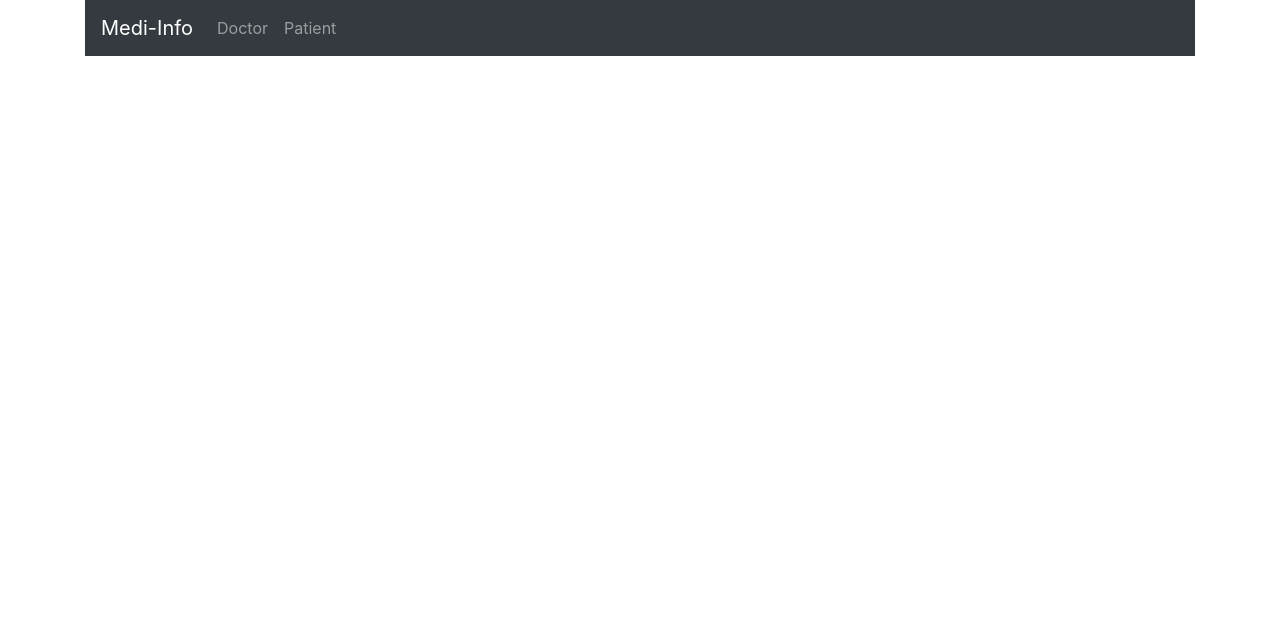
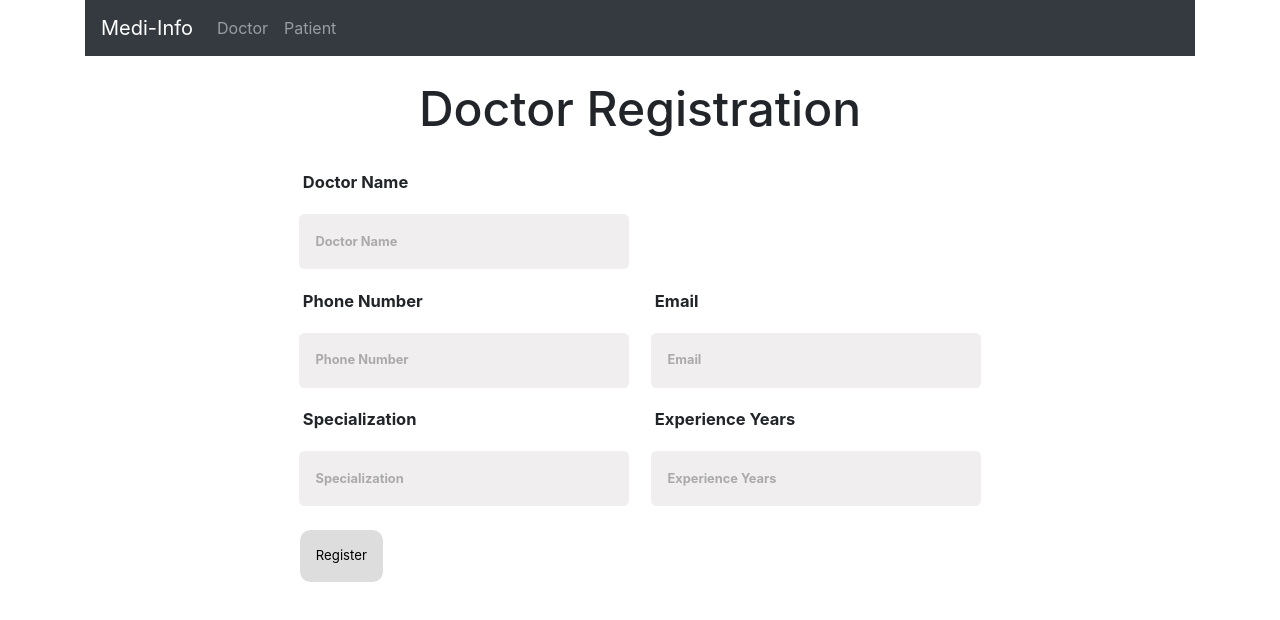
Before and after one commit to jeel2308/dot_slash, a React (Create React App) app in the folder frontend/: page /doctor-form in a window 1280 px wide. Shown: the top 620 px of the page. Built offline with nearby package versions, Linux system fonts and the light colour scheme.

Commit message:
add doctor form

```diff
--- /dev/null
+++ b/frontend/src/components/DoctorForm.js
@@ -0,0 +1,139 @@
+import React from "react";
+import { withFormik, Form, Field } from "formik";
+import * as Yup from "yup";
+import "../styles/DoctorForm.scss";
+import { Container } from "react-bootstrap";
+
+const SignUp = ({ errors, touched, handleSubmit, isSubmitting, values }) => (
+  <Container className="form" style={{ fontSize: "11px" }}>
+    <Form onSubmit={handleSubmit} className="login-form">
+      <h3 style={{ textAlign: "center", margin: "1.5rem", fontSize: "3rem" }}>
+        Doctor Registration
+      </h3>
+      <div className="form__side-wrapper">
+        <div className="form__wrapper">
+          <label htmlFor="dname" className="form__label">
+            Doctor Name
+          </label>
+          <Field
+            type="id"
+            name="dname"
+            placeholder="Doctor Name"
+            className="form__input"
+          />
+          {touched.dname && errors.dname && (
+            <div className="form__error">{errors.dname}</div>
+          )}
+        </div>
+      </div>
+
+      <div className="form__side-wrapper">
+        <div className="form__wrapper">
+          <label htmlFor="phone" className="form__label">
+            Phone Number
+          </label>
+          <Field
+            type="text"
+            name="phone"
+            placeholder="Phone Number"
+            className="form__input"
+          />
+          {touched.phone && errors.phone && (
+            <div className="form__error">{errors.phone}</div>
+          )}
+        </div>
+        <div className="form__wrapper">
+          <label htmlFor="email" className="form__label">
+            Email
+          </label>
+          <Field
+            type="text"
+            name="email"
+            placeholder="Email"
+            className="form__input"
+          />
+          {touched.email && errors.email && (
+            <div className="form__error">{errors.email}</div>
+          )}
+        </div>
+      </div>
+
+      <div className="form__side-wrapper">
+        <div className="form__wrapper">
+          <label htmlFor="specialization" className="form__label">
+            Specialization
+          </label>
+          <Field
+            type="text"
+            name="specialization"
+            placeholder="Specialization"
+            className="form__input"
+          />
+          {touched.specialization && errors.specialization && (
+            <div className="form__error">{errors.specialization}</div>
+          )}
+        </div>
+        <div className="form__wrapper">
+          <label htmlFor="experience_yrs" className="form__label">
+            Experience Years
+          </label>
+          <Field
+            type="text"
+            name="experience_yrs"
+            placeholder="Experience Years"
+            className="form__input"
+          />
+          {touched.experience_yrs && errors.experience_yrs && (
+            <div className="form__error">{errors.experience_yrs}</div>
+          )}
+        </div>
+      </div>
+
+      <button
+        disabled={isSubmitting}
+        type="submit"
+        className="login-form__submit"
+      >
+        Register
+      </button>
+    </Form>
+  </Container>
+);
+
+const FormikEnhance = withFormik({
+  mapPropsToValues: ({
+    dname,
+    phone,
+    email,
+    experience_yrs,
+    specialization
+  }) => {
+    return {
+      dname: dname || "",
+      phone: phone || "",
+      email: email || "",
+      experience_yrs: experience_yrs || "",
+      specialization: specialization || ""
+    };
+  },
+  validationSchema: Yup.object().shape({
+    dname: Yup.string().required("Name is required."),
+    phone: Yup.string().required("Phone is required."),
+    email: Yup.string()
+      .required("Email is required.")
+      .email("Email has to be valide."),
+    experience_yrs: Yup.number().required("Experience Year is required."),
+    specialization: Yup.string().required("Enter your specialization field.")
+  }),
+  handleSubmit: (
+    values,
+    { resetForm, setSubmitting, setErrors, ...formikBag }
+  ) => {
+    // formikBag.props.registerUser(values, formikBag.props.history);
+    console.log(values);
+    resetForm();
+    setSubmitting(false);
+  }
+})(SignUp);
+
+export default FormikEnhance;
--- a/frontend/src/index.js
+++ b/frontend/src/index.js
@@ -1,6 +1,6 @@
 import React from "react";
 import ReactDOM from "react-dom";
-import "./index.css";
+import "./index.scss";
 import App from "./App";
 import "bootstrap/dist/css/bootstrap.min.css";
 import * as serviceWorker from "./serviceWorker";
--- /dev/null
+++ b/frontend/src/index.scss
@@ -0,0 +1,33 @@
+:root {
+  //   --color-primary: #252839;
+  --color-white: #ffffff;
+  --color-primary-dark: #14161f;
+  --color-primary-light: #252839;
+  --color-grey-light-2: #f4f2f2;
+  --color-grey-light-1: #faf9f9;
+  --color-grey-light-3: #f0eeee;
+  --color-grey-light-4: #ccc;
+  // --color-grey-dark-1: #333;
+  // --color-grey-dark-2: #777;
+  // --color-grey-dark-3: #999;
+  --shadow-dark: 0 0.5rem 1rem rgba(230, 230, 230, 0.8);
+}
+
+* {
+  margin: 0;
+  padding: 0;
+}
+
+*,
+*::before,
+*::after {
+  box-sizing: inherit;
+}
+
+html {
+  box-sizing: border-box;
+}
+
+body {
+  font-family: "Nunito", sans-serif;
+}
--- a/frontend/src/routers/index.js
+++ b/frontend/src/routers/index.js
@@ -2,6 +2,7 @@ import React from "react";
 import { Switch, Route } from "react-router-dom";
 import Navbar from "../components/Navbar";
 import Homepage from "../components/Homepage";
+import DoctorForm from "../components/DoctorForm";
 
 function RouterPage() {
   return (
@@ -11,6 +12,9 @@ function RouterPage() {
         <Route path="/" exact>
           <Homepage />
         </Route>
+        <Route path="/doctor-form" exact>
+          <DoctorForm />
+        </Route>
       </Switch>
     </div>
   );
--- /dev/null
+++ b/frontend/src/styles/DoctorForm.scss
@@ -0,0 +1,83 @@
+.form {
+  // height: 88vh;
+
+  // width: 100%;
+  display: flex;
+  justify-content: center;
+
+  &__wrapper {
+    margin-top: 0.8em;
+    flex: 0 1 10%;
+    align-self: flex-start;
+  }
+  &__side-wrapper {
+    display: flex;
+  }
+  &__input {
+    margin: 1em;
+    padding: 1.5em;
+    background-color: var(--color-grey-light-3);
+    height: 5em;
+    width: 30em;
+    outline: none;
+    border: none;
+    border-radius: 0.5em;
+    font-weight: bold;
+  }
+  &__input::placeholder {
+    color: #aaaaaa;
+    font-weight: bold;
+    font-size: 0.8rem;
+  }
+  &__error {
+    font-size: 1.2em;
+    // width: 28.2em;
+    color: red;
+    align-self: flex-start;
+    margin: 0em 2em;
+    overflow: hidden;
+  }
+  &__label {
+    display: block;
+    font-size: 1.5em;
+    font-weight: bold;
+    margin-left: 0.9em;
+  }
+
+  &__text {
+    &--link {
+      cursor: pointer;
+      font-size: 1.45em;
+      color: black;
+      text-decoration: none;
+      padding-left: 1em;
+    }
+  }
+}
+
+.login-form {
+  &__submit {
+    display: inline block;
+    align-self: flex-start;
+    padding: 1.2em;
+    margin: 1em 0.75rem;
+    font-size: 1.2em;
+    border: none;
+    outline: none;
+    cursor: pointer;
+    background-color: #dddddd;
+    border-radius: 0.8em;
+  }
+}
+
+@media (max-width: 700px) {
+  .login-form {
+    flex: 0 1 auto;
+  }
+}
+
+@media (max-width: 800px) {
+  .form__side-wrapper {
+    display: inline;
+  }
+}
--- /dev/null
+++ b/package.json
@@ -0,0 +1,5 @@
+{
+  "dependencies": {
+    "yup": "^0.28.0"
+  }
+}
```
Also changed, not shown: frontend/src/index.css (deleted), 2 other files (tests, documents, lock files or other folders).
